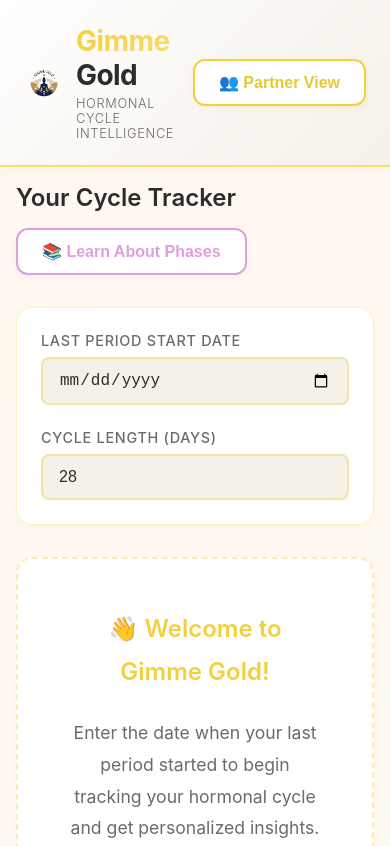
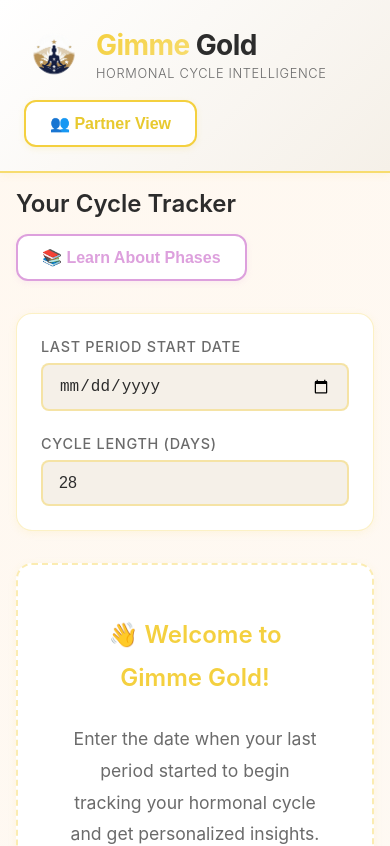
Before and after one commit to bonitodlnorte/gimme-gold, a React (Vite) app: page / in a window 390 px wide. Shown: the top 846 px of the page. Built offline with nearby package versions, Linux system fonts and the light colour scheme.

Commit message:
Use logo without text in header and increase logo size

```diff
--- a/src/App.css
+++ b/src/App.css
@@ -29,7 +29,7 @@
 }
 
 .app-logo {
-  height: 60px;
+  height: 90px;
   width: auto;
   object-fit: contain;
   transition: transform 0.3s ease;
@@ -149,7 +149,7 @@
   }
 
   .app-logo {
-    height: 45px;
+    height: 70px;
   }
 
   .app-title {
@@ -176,7 +176,7 @@
   }
 
   .app-logo {
-    height: 40px;
+    height: 60px;
   }
 
   .app-title {
--- a/src/App.jsx
+++ b/src/App.jsx
@@ -78,7 +78,7 @@ function App() {
       <header className="app-header">
         <div className="header-content" onClick={() => navigate('/')} style={{ cursor: 'pointer' }}>
           <img
-            src="/images/Gimme-Gold-Logo.png"
+            src="/images/Gimme Gold logo no text.png"
             alt="Gimme Gold Logo"
             className="app-logo"
           />
```
